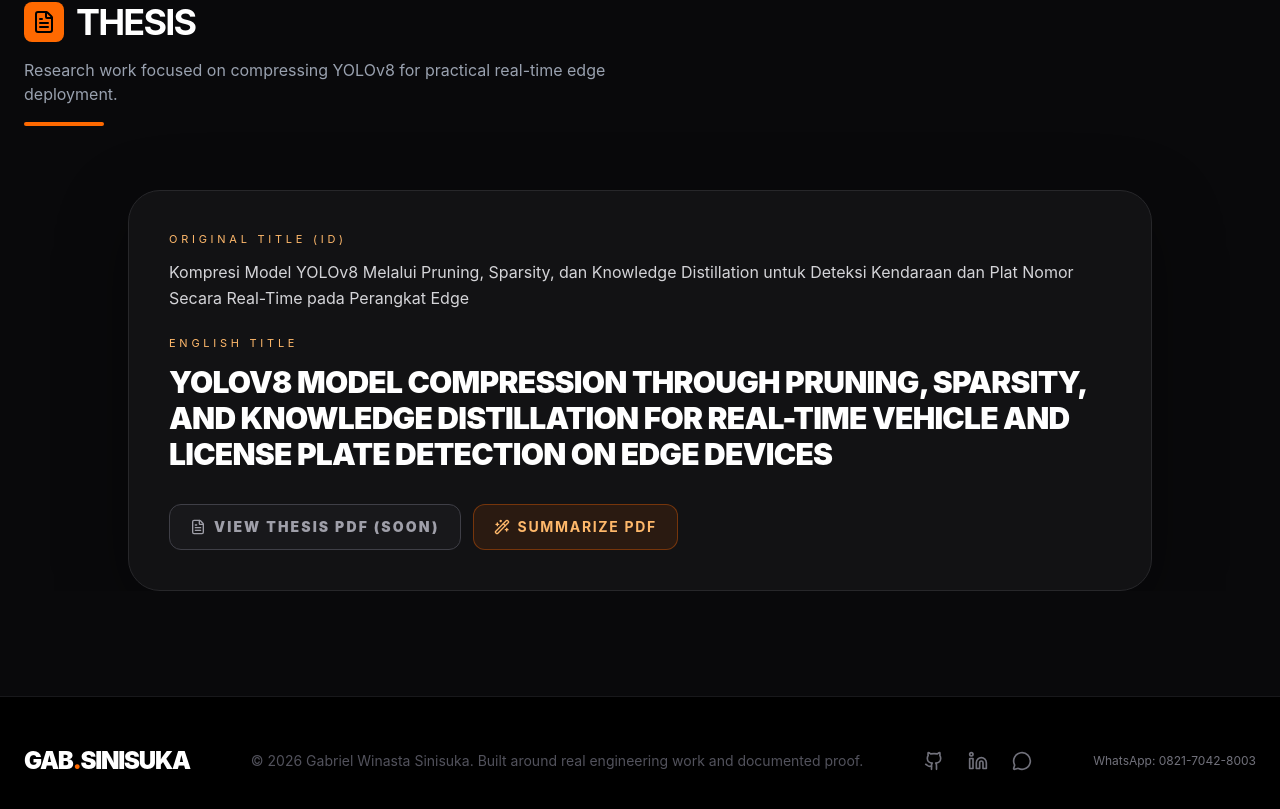
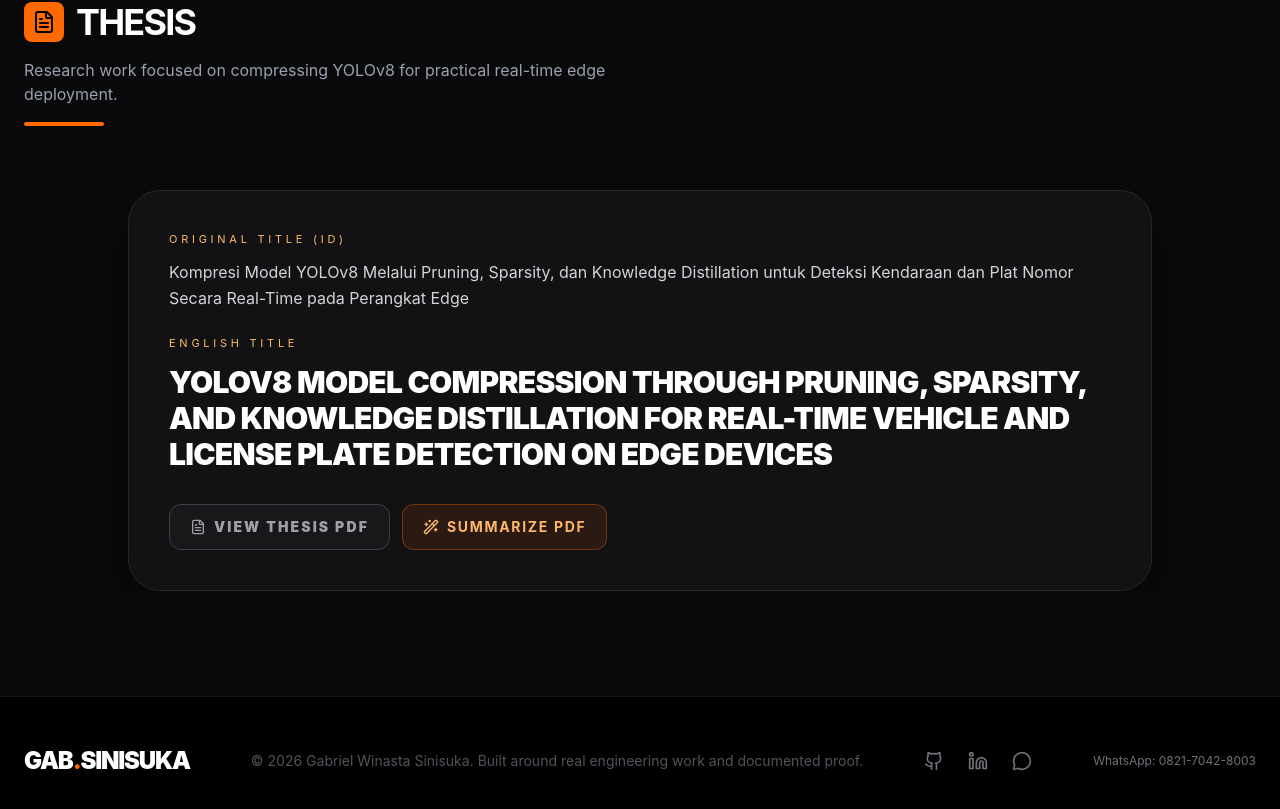
Before and after one commit to treeone246/Gabriels-Portofolio-Website, a React (Vite) app in the folder my-portfolio/: page / in a window 1280 px wide. Shown: the part 7810-8619 px from the top of the page. Built offline with nearby package versions, Linux system fonts and the light colour scheme.

Commit message:
changed button on pdf function

```diff
--- a/my-portfolio/src/App.jsx
+++ b/my-portfolio/src/App.jsx
@@ -1562,7 +1562,7 @@ export default function App() {
                 className="inline-flex items-center gap-2 rounded-xl border border-zinc-700 bg-zinc-900 px-5 py-3 text-sm font-black text-zinc-400 uppercase tracking-[0.15em] cursor-not-allowed"
               >
                 <FileText size={16} />
-                View Thesis PDF (Soon)
+                View Thesis PDF
               </button>
               <button
                 type="button"
```
